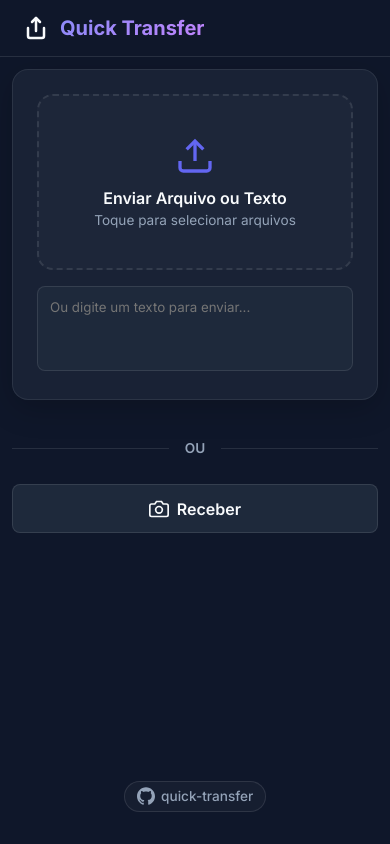
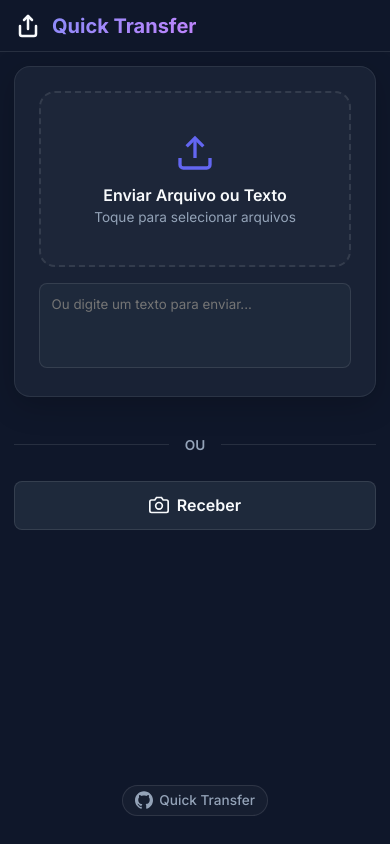
Before and after one commit to disoliveiradso/quick-transfer, a website built with Vite: page index.html in a window 390 px wide. Built offline with nearby package versions, Linux system fonts and the light colour scheme.

Commit message:
fix: auto-adjust header and footer spacing on narrow screens and update github button text

```diff
--- a/index.html
+++ b/index.html
@@ -184,7 +184,7 @@
     <footer class="app-footer">
       <a href="https://github.com/disoliveiradso/quick-transfer" target="_blank" rel="noopener noreferrer" class="github-link">
         <svg width="18" height="18" viewBox="0 0 24 24" fill="currentColor"><path d="M12 .297c-6.63 0-12 5.373-12 12 0 5.303 3.438 9.8 8.205 11.385.6.113.82-.258.82-.577 0-.285-.01-1.04-.015-2.04-3.338.724-4.042-1.61-4.042-1.61C4.422 18.07 3.633 17.7 3.633 17.7c-1.087-.744.084-.729.084-.729 1.205.084 1.838 1.236 1.838 1.236 1.07 1.835 2.809 1.305 3.495.998.108-.776.417-1.305.76-1.605-2.665-.3-5.466-1.332-5.466-5.93 0-1.31.465-2.38 1.235-3.22-.135-.303-.54-1.523.105-3.176 0 0 1.005-.322 3.3 1.23.96-.267 1.98-.399 3-.405 1.02.006 2.04.138 3 .405 2.28-1.552 3.285-1.23 3.285-1.23.645 1.653.24 2.873.12 3.176.765.84 1.23 1.91 1.23 3.22 0 4.61-2.805 5.625-5.475 5.92.42.36.81 1.096.81 2.22 0 1.606-.015 2.896-.015 3.286 0 .315.21.69.825.57C20.565 22.092 24 17.592 24 12.297c0-6.627-5.373-12-12-12"/></svg>
-        <span>quick-transfer</span>
+        <span>Quick Transfer</span>
       </a>
     </footer>
 
--- a/src/css/main.css
+++ b/src/css/main.css
@@ -89,11 +89,11 @@ body {
 
 /* Container principal */
 .main-container {
-  flex: 1;
+  flex: 1 0 auto;
   max-width: 1000px;
   width: 100%;
   margin: 0 auto;
-  padding: 1.5rem;
+  padding: clamp(1rem, 2.5vh, 1.75rem) 1.25rem;
   display: flex;
   flex-direction: column;
 }
@@ -644,9 +644,18 @@ input[type=number]:hover::-webkit-outer-spin-button {
   white-space: nowrap;
 }
 
-@media (max-width: 480px) {
+@media (max-width: 600px) {
+  .app-header {
+    padding: 0.85rem 1rem;
+  }
+
   .main-container {
-    padding: 0.75rem;
+    padding: 0.85rem 0.85rem;
+  }
+
+  .app-footer {
+    padding: 0.85rem 1rem 1.25rem 1rem;
+    margin-top: 1.25rem;
   }
 
   .tab-btn {
@@ -701,8 +710,8 @@ input[type=number]:hover::-webkit-outer-spin-button {
 .app-footer {
   background: transparent;
   border-top: none;
-  padding: 1.5rem 1rem 2rem 1rem;
-  margin-top: auto;
+  padding: 1.25rem 1rem 1.75rem 1rem;
+  margin-top: clamp(1rem, 3vh, 2.5rem);
   display: flex;
   justify-content: center;
   align-items: center;
```
Also changed, not shown: .agents/AGENTS.md.
